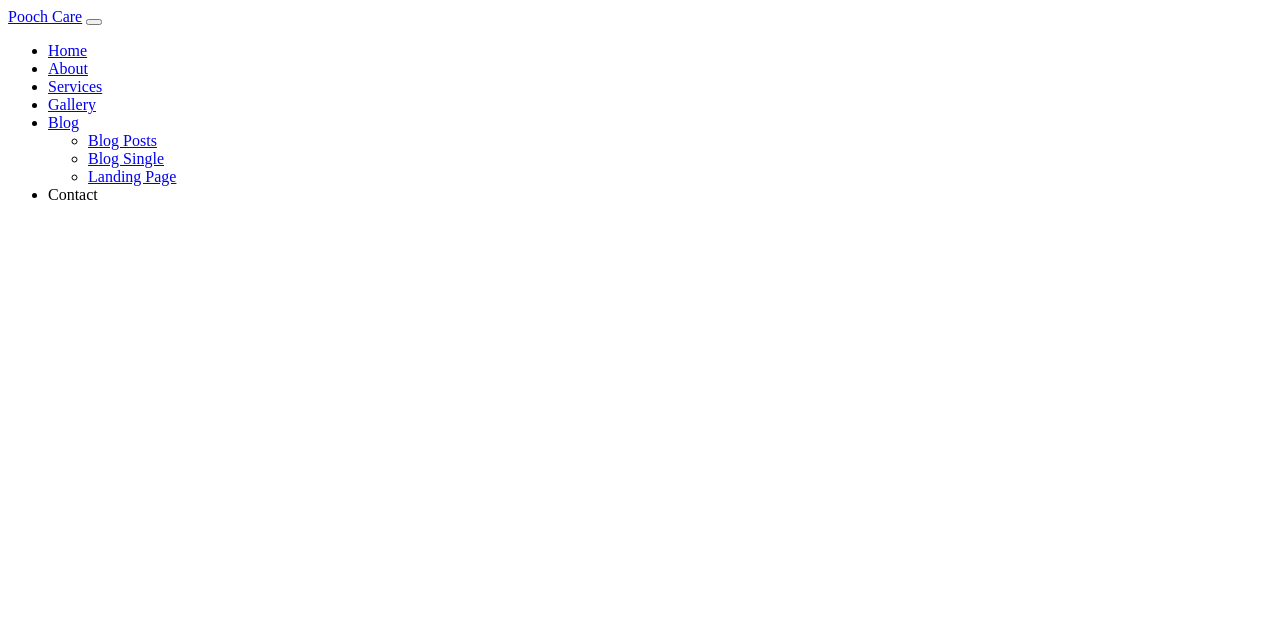
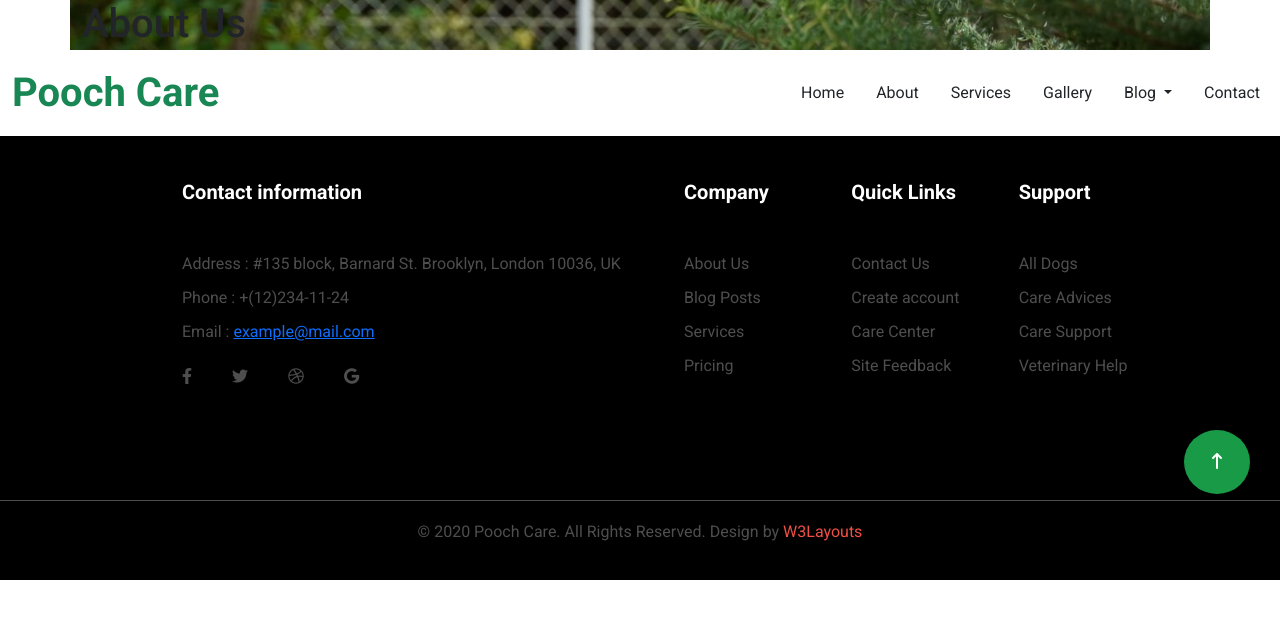
Before and after one commit to hungtruong97/capstone-1, a plain HTML site: page about.html in a window 1280 px wide. Drawn offline with nearby package versions, Linux system fonts and the light colour scheme.

Commit message:
about page

```diff
--- a/about.html
+++ b/about.html
@@ -6,6 +6,18 @@
     <meta http-equiv="X-UA-Compatible" content="IE=edge">
     <meta name="viewport" content="width=device-width, initial-scale=1.0">
     <title>About</title>
+    <link rel="stylesheet" href="https://cdnjs.cloudflare.com/ajax/libs/font-awesome/6.1.2/css/all.min.css">
+    <link href="https://cdn.jsdelivr.net/npm/bootstrap@5.1.3/dist/css/bootstrap.min.css" rel="stylesheet"
+        integrity="sha384-1BmE4kWBq78iYhFldvKuhfTAU6auU8tT94WrHftjDbrCEXSU1oBoqyl2QvZ6jIW3" crossorigin="anonymous">
+    <link rel="stylesheet" href="https://cdnjs.cloudflare.com/ajax/libs/OwlCarousel2/2.3.4/assets/owl.carousel.min.css"
+        integrity="sha512-tS3S5qG0BlhnQROyJXvNjeEM4UpMXHrQfTGmbQ1gKmelCxlSEBUaxhRBj/EFTzpbP4RVSrpEikbmdJobCvhE3g=="
+        crossorigin="anonymous" referrerpolicy="no-referrer" />
+    <link rel="stylesheet"
+        href="https://cdnjs.cloudflare.com/ajax/libs/OwlCarousel2/2.3.4/assets/owl.theme.default.min.css"
+        integrity="sha512-sMXtMNL1zRzolHYKEujM2AqCLUR9F2C4/05cdbxjjLSRvMQIciEPCQZo++nk7go3BtSuK9kfa/s+a4f4i5pLkw=="
+        crossorigin="anonymous" referrerpolicy="no-referrer" />
+    <link rel="stylesheet" href="assets/css/style.css">
+</head>
 </head>
 
 <body>
@@ -51,6 +63,80 @@
             </div>
         </nav>
     </header>
+
+    <main>
+        <section class="hero">
+            <div class="hero__content container">
+                <h1>About Us</h1>
+                <a href="/index.html">Home</a><i class="fa-solid fa-right-long"></i><span>ABout</span>
+            </div>
+        </section>
+    </main>
+
+    <footer class="footer">
+        <div class="footer__content">
+            <div class="row">
+                <div class="col-6">
+                    <ul>
+                        <li class="mb-5">
+                            <h5 class="fw-bold text-white">Contact information</h5>
+                        </li>
+                        <li>Address : #135 block, Barnard St. Brooklyn, London 10036, UK
+                        </li>
+                        <li>Phone : +(12)234-11-24</li>
+                        <li class="mb-4">Email : <a href="mailto:example@gmail.com">example@mail.com</a></li>
+                        <li>
+                            <div class="sns">
+                                <i class="fa-brands fa-facebook-f"></i>
+                                <i class="fa-brands fa-twitter"></i>
+                                <i class="fa-brands fa-dribbble"></i>
+                                <i class="fa-brands fa-google"></i>
+                            </div>
+                        </li>
+                    </ul>
+                </div>
+                <div class="col-2">
+                    <ul>
+                        <li class="mb-5">
+                            <h5 class="fw-bold text-white">Company</h5>
+                        </li>
+                        <li>About Us</li>
+                        <li>Blog Posts</li>
+                        <li>Services</li>
+                        <li>Pricing</li>
+                    </ul>
+                </div>
+                <div class="col-2">
+                    <ul>
+                        <li class="mb-5">
+                            <h5 class="fw-bold text-white">Quick Links</h5>
+                        </li>
+                        <li>Contact Us</li>
+                        <li>Create account</li>
+                        <li>Care Center</li>
+                        <li>Site Feedback</li>
+                    </ul>
+                </div>
+                <div class="col-2">
+                    <ul>
+                        <li class="mb-5">
+                            <h5 class="fw-bold text-white">Support</h5>
+                        </li>
+                        <li>All Dogs</li>
+                        <li>Care Advices</li>
+                        <li>Care Support</li>
+                        <li>Veterinary Help</li>
+                    </ul>
+                </div>
+            </div>
+        </div>
+        <div class="footer__bottom">
+            <p>© 2020 Pooch Care. All Rights Reserved. Design by <span>W3Layouts</span></p>
+            <a href="#" class="back-to-top-btn">
+                <i class="fa-solid fa-arrow-up-long"></i>
+            </a>
+        </div>
+    </footer>
 </body>
 
 </html>
--- a/assets/css/style.css
+++ b/assets/css/style.css
@@ -507,3 +507,13 @@ header {
   background-color: var(--primary-color);
   color: var(--white);
 }
+
+
+/* About Page */
+.hero__content {
+  background-image: url(/assets/img/Homepage/banner4.jpeg);
+  background-size: cover;
+  background-repeat: no-repeat;
+  width: 100%;
+  hei
+}
```
